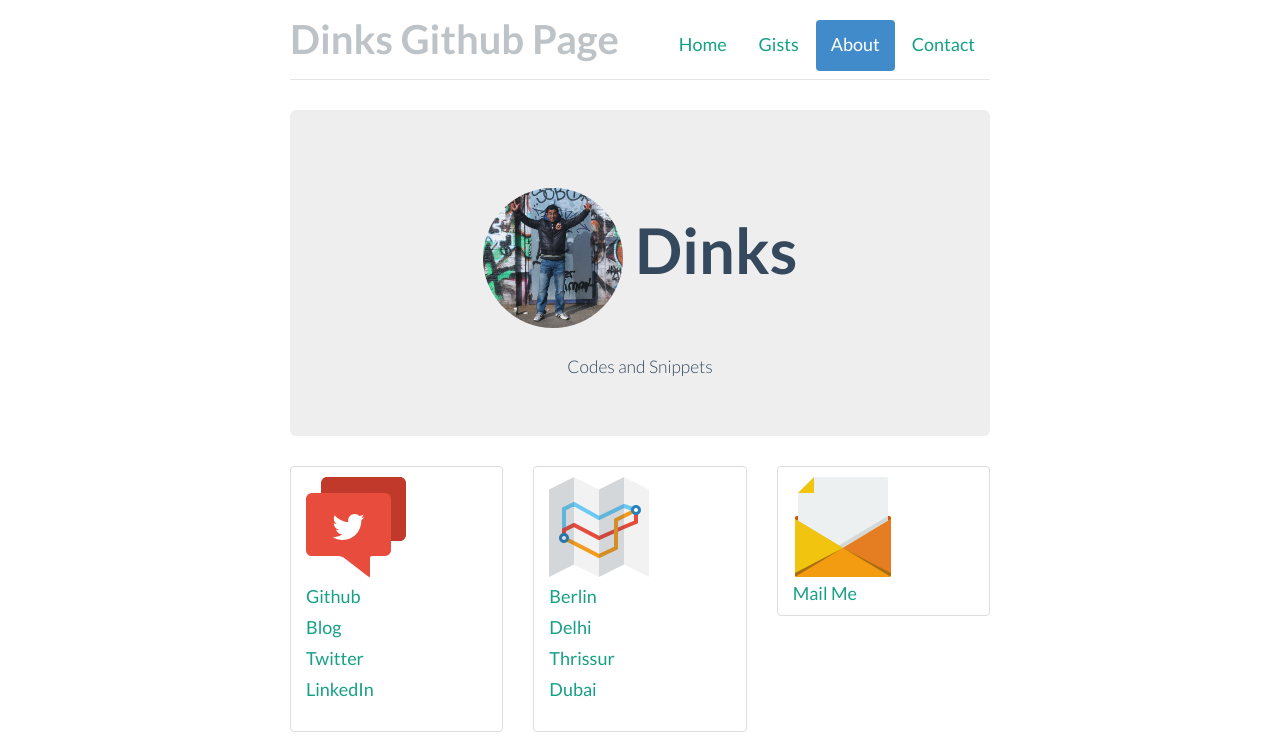
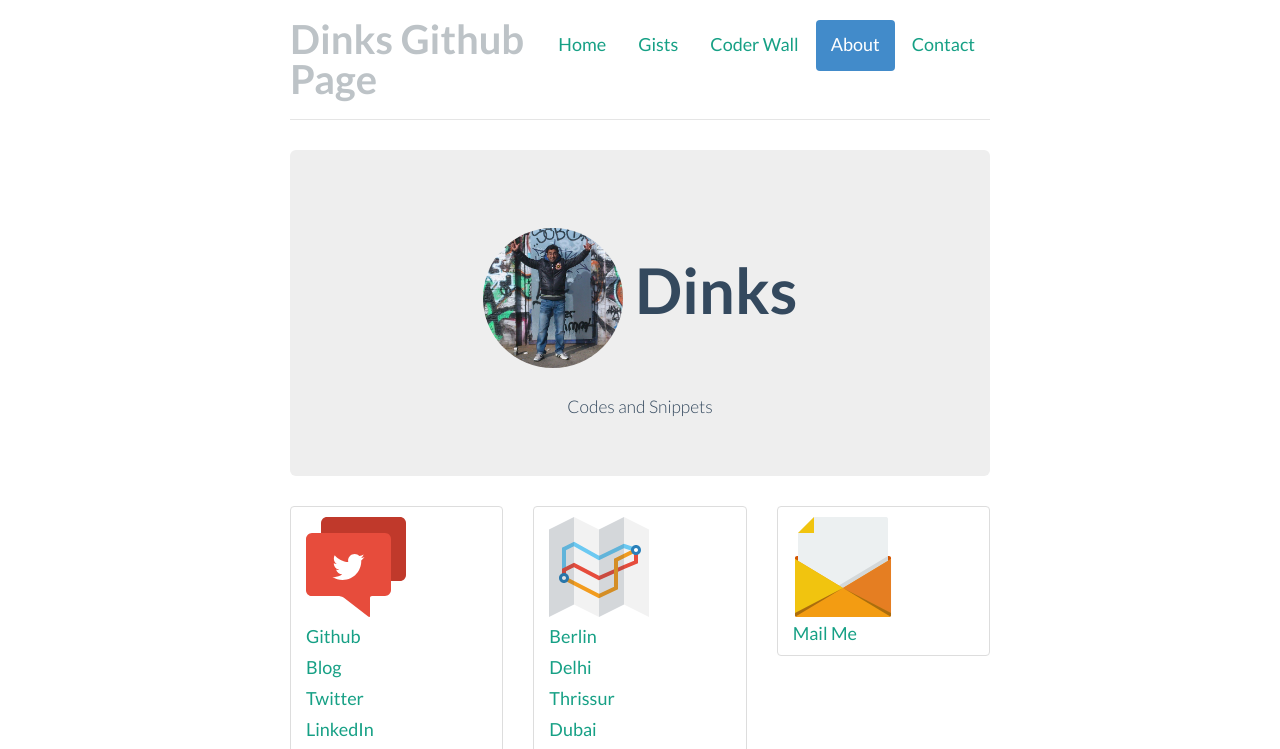
Before and after one commit to dinks/dinks.github.io, a plain HTML site: page about.html in a window 1280 px wide. Shown: the top 749 px of the page. Drawn offline with Linux system fonts and the light colour scheme.

Commit message:
Added Coderwall

```diff
--- a/about.html
+++ b/about.html
@@ -44,6 +44,7 @@
         <ul class="nav nav-pills pull-right">
           <li><a href="/">Home</a></li>
           <li><a href="/gists.html">Gists</a></li>
+          <li><a href="https://coderwall.com/p/u/dinks">Coder Wall</a></li>
           <li class="active"><a href="/about.html">About</a></li>
           <li><a href="mailto:dinesh.vasudevan@gmail.com">Contact</a></li>
         </ul>
```
Also changed, not shown: gists.html (+1 -0 lines), index.html (+1 -0 lines).
